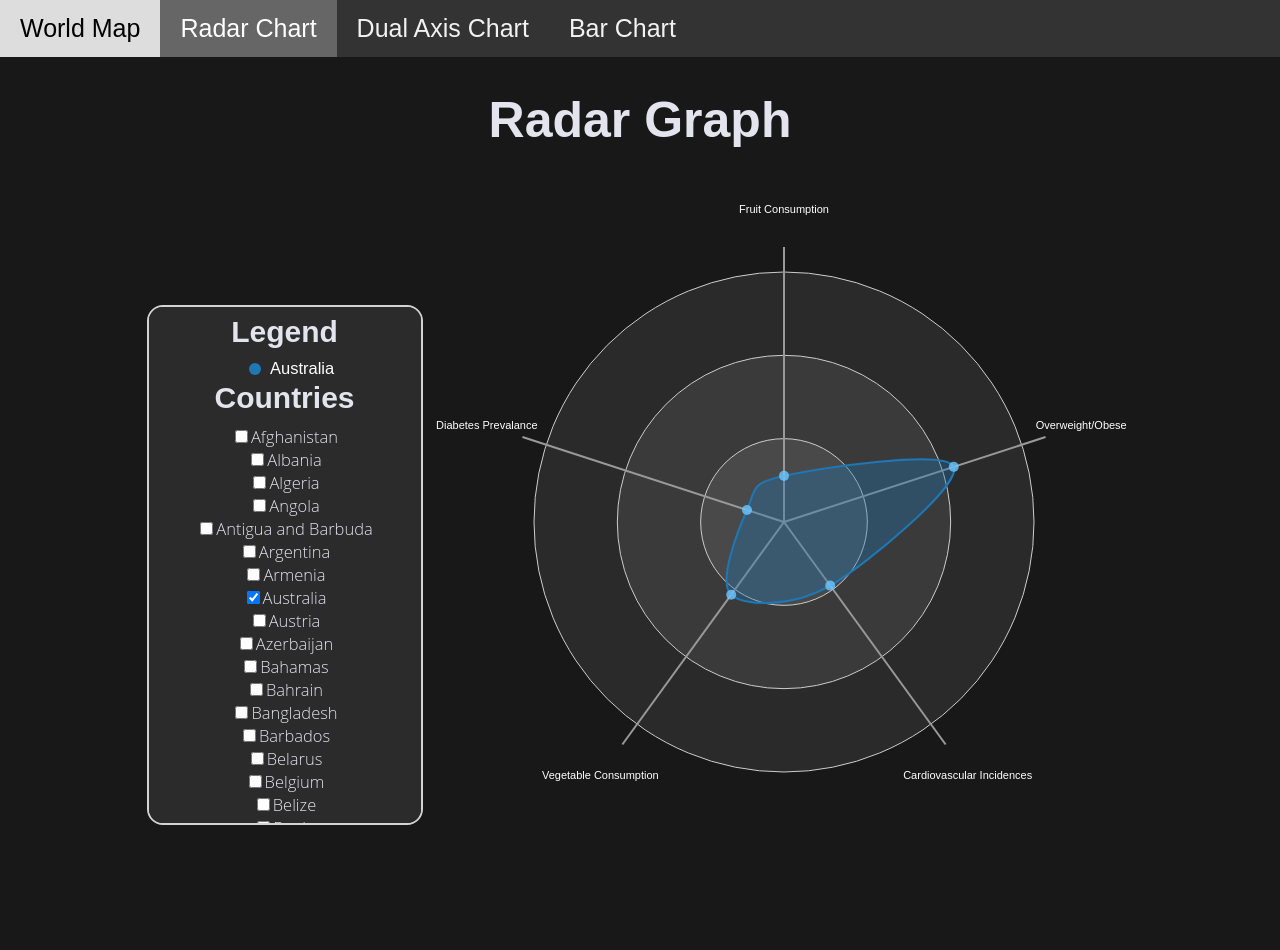
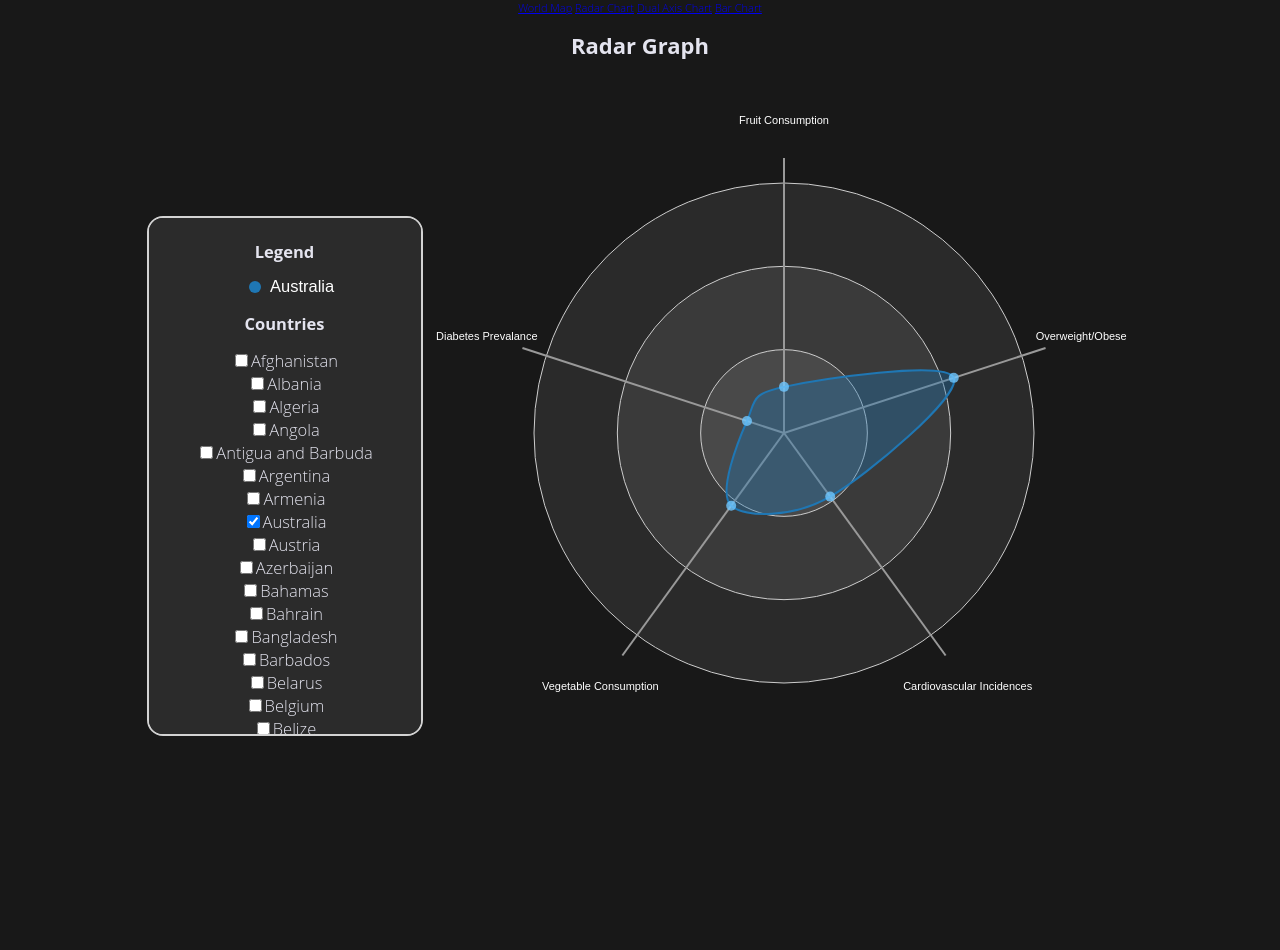
Before and after one commit to Panable/Apple-Vis, a plain HTML site: page website/RadarChart.html in a window 1280 px wide. After the commit the page ends 861 px from the top, so only its background shows below. Drawn offline with nearby package versions, Linux system fonts and the light colour scheme.

Commit message:
messing with navbar

```diff
--- a/website/css/main.css
+++ b/website/css/main.css
@@ -7,34 +7,6 @@
     display: flex;
     justify-content: center; /* Center the content horizontally */
     align-items: center; /* Center the content vertically */
-}
-
-/* Style the navbar */
-.navbar {
-	overflow: hidden;
-	background-color: #333;
-}
-
-/* Navbar links */
-.navbar a {
-	float: left;
-	display: block;
-	color: #f2f2f2;
-	text-align: center;
-	padding: 14px 20px;
-	text-decoration: none;
-}
-
-/* Change color on hover */
-.navbar a:hover {
-	background-color: #ddd;
-	color: black;
-}
-
-/* Active/current link */
-.navbar a.active {
-	background-color: #666;
-	color: white;
 }
 
 html,
@@ -52,28 +24,6 @@ body {
 	background: #181818;
 	color: #e4e4ef;
 }
-
-a {
-	font-kerning: normal;
-	font-family: 'Cantarell', sans-serif;
-	font-size: 25px;
-	color: #73c936;
-	text-decoration: none;
-}
-
-h1 {
-	font-family: 'Cantarell', sans-serif;
-	font-size: 50px;
-	margin-bottom: 15px;
-}
-
-h2 {
-	font-family: 'Cantarell', sans-serif;
-	font-size: 30px;
-	margin-bottom: 10px;
-	margin-top: 0px;
-}
-
 .white {
 	color: #e4e4ef;
 }
```
Also changed, not shown: website/WorldMap.html (+19 -11 lines).
